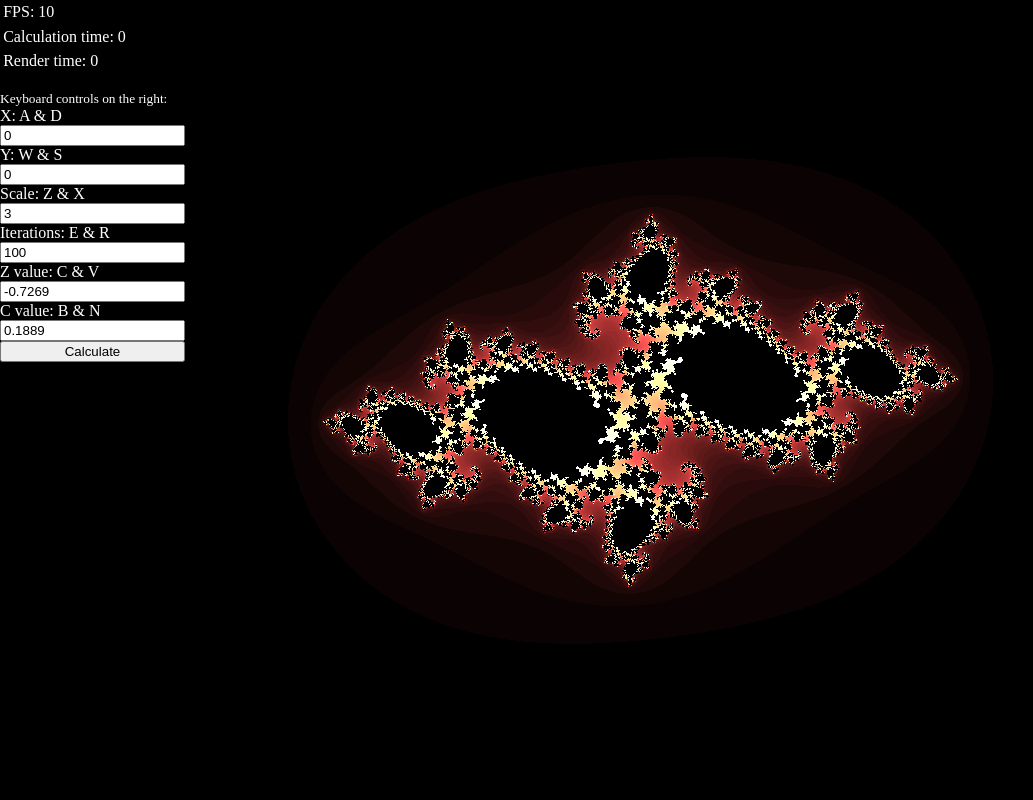
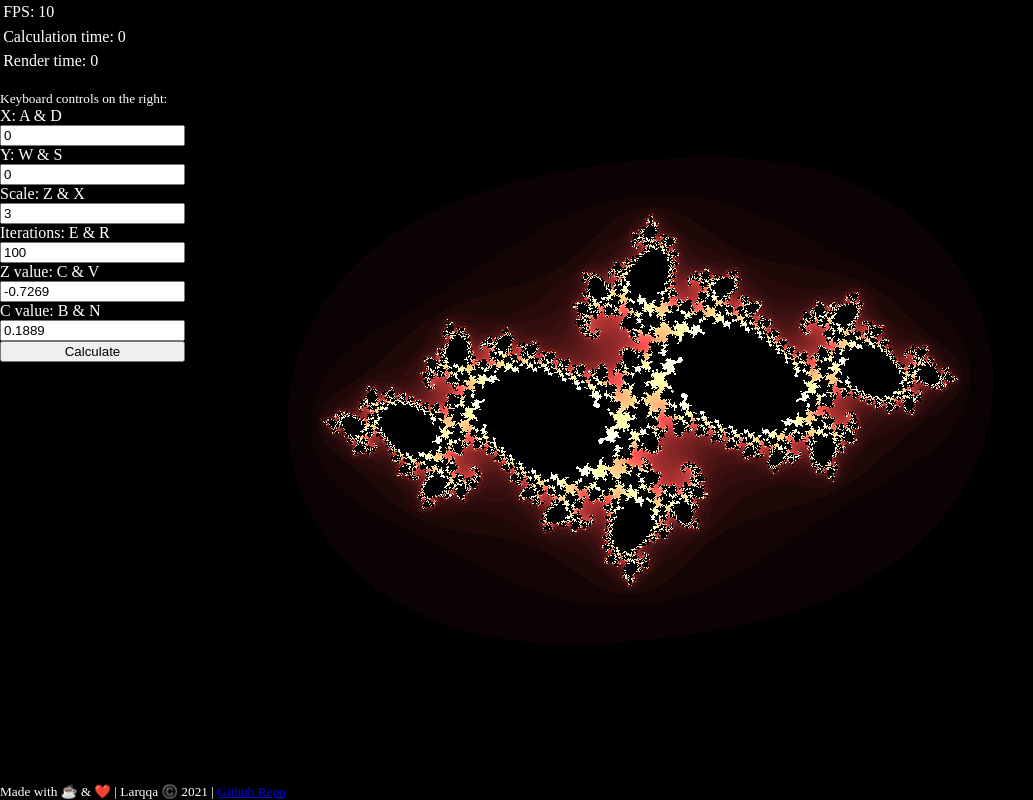
Before and after one commit to Larqqa/mandelbrot-visualization, a website built with webpack: page src/index.html in a window 1280 px wide. Shown: the whole page, without its empty margins (0-1033 px from the left). Built offline with nearby package versions, Linux system fonts and the light colour scheme; animation ran at ten frames a second.

Commit message:
added a footer

```diff
--- a/src/index.html
+++ b/src/index.html
@@ -7,6 +7,7 @@
   <title>Mandelbrot</title>
 </head>
 <body>
+  <main>
     <canvas id="rCanvas"></canvas>
     <button id="hamburger">X</button>
     <div id="ui-wrapper">
@@ -31,5 +32,10 @@
         <button type="submit">Calculate</button>
       </form>
     </div>
+  </main>
+
+  <footer>
+    <small>Made with ☕ & ❤️ | Larqqa ©️ 2021 | <a href="https://github.com/Larqqa/mandelbrot-visualization" target="_blank" rel="noopener noreferrer">Github Repo</a></small>
+  </footer>
 </body>
 </html>
--- a/src/main.scss
+++ b/src/main.scss
@@ -4,7 +4,7 @@ html, body {
   height: 100vh;
 }
 
-body {
+main {
   display: flex;
   justify-content: center;
 }
@@ -36,6 +36,13 @@ body {
   }
 }
 
+footer {
+  position: fixed;
+  bottom: 0;
+  color: white;
+  background-color: rgba(0,0,0,0.5);
+}
+
 #hamburger {
   display: none;
   position: fixed;
```
Also changed, not shown: index.html (+1 -1 lines), public/main.min.js, 1 other file. Lines whose indentation alone changed are shown as unchanged.
